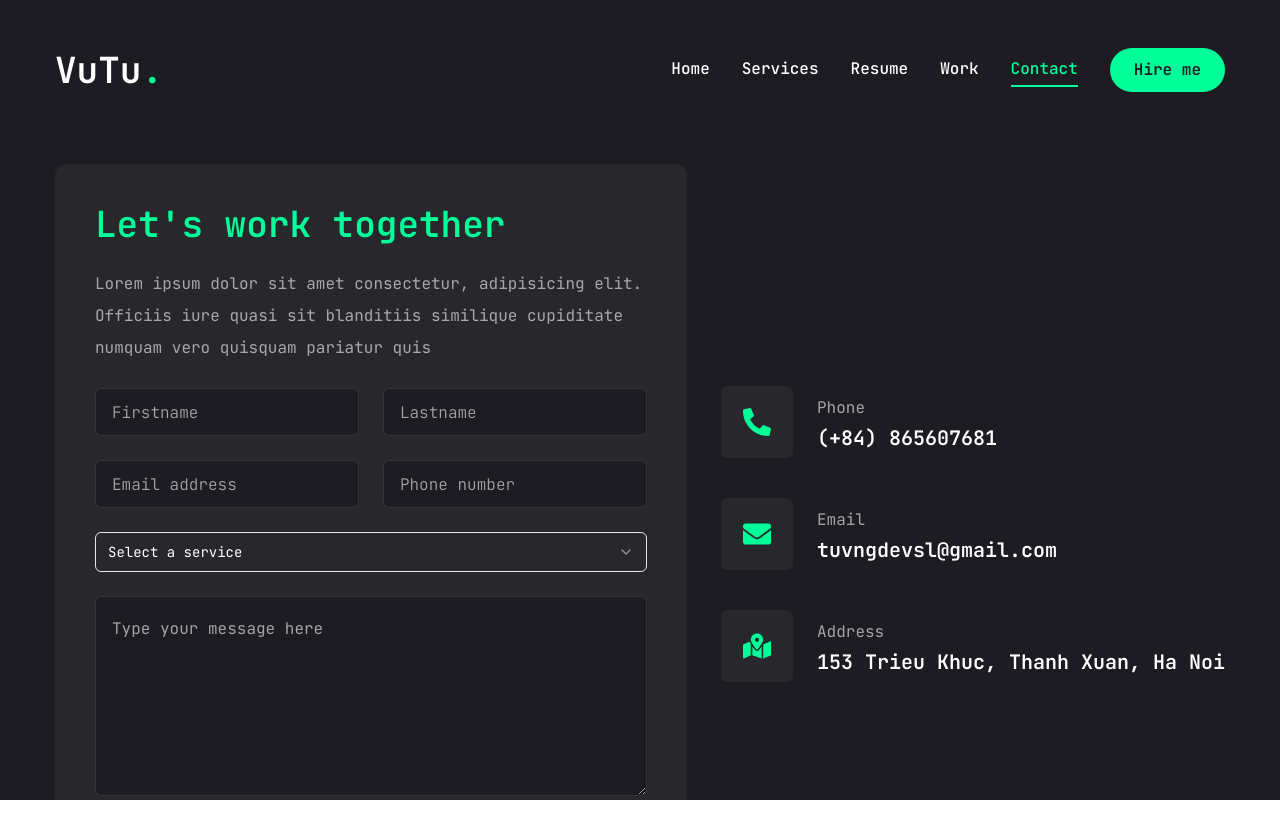
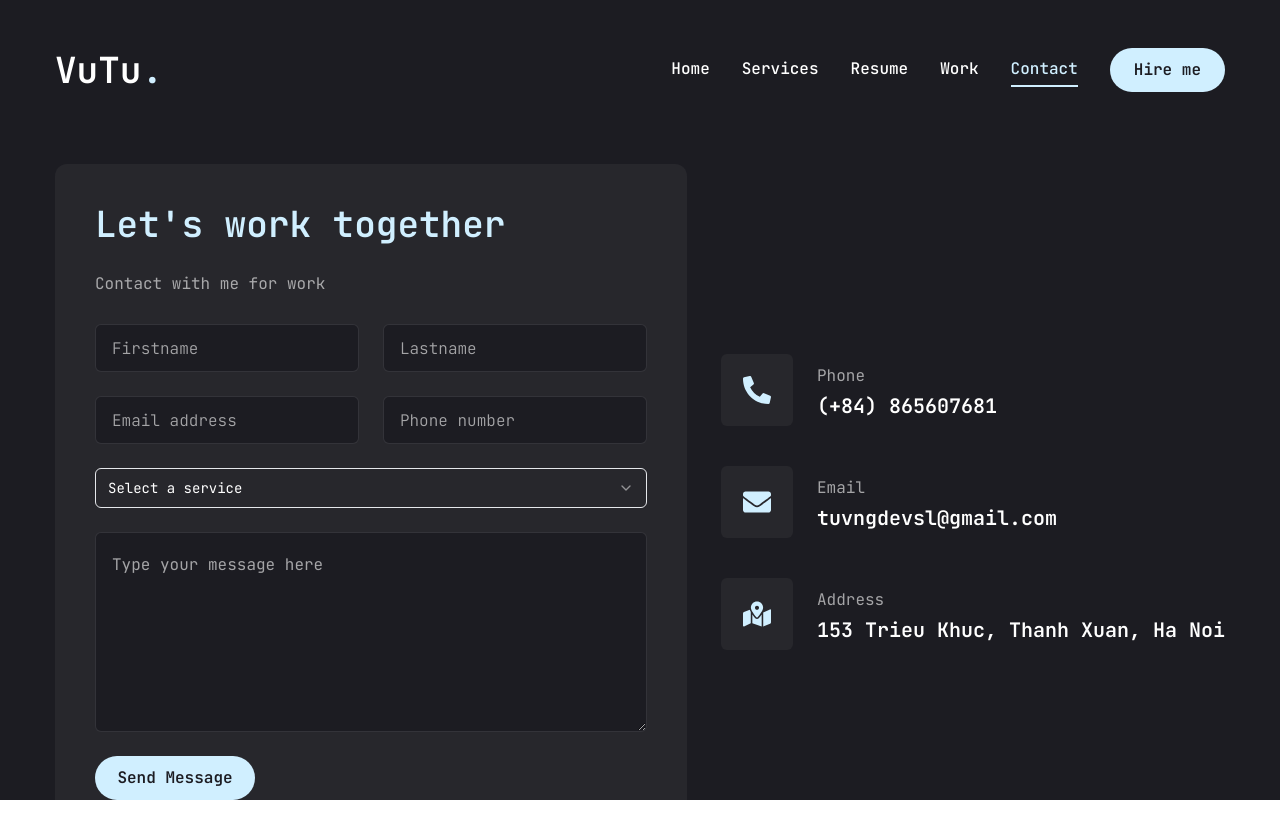
Before and after one commit to BBoyFinger/MyPortfolio, a Next.js app: page /contact in a window 1280 px wide. Shown: the top 838 px of the page. Built offline with nearby package versions, Linux system fonts and the light colour scheme.

Commit message:
Fix color

```diff
--- a/app/contact/page.jsx
+++ b/app/contact/page.jsx
@@ -52,11 +52,7 @@ const contact = () => {
           <div className="xl:w-[54%] order-2 xl:order-none">
             <form className="flex flex-col gap-6 p-10 bg-[#27272c] rounded-xl">
               <h3 className="text-4xl text-accent">Let's work together</h3>
-              <p className="text-white/60">
-                Lorem ipsum dolor sit amet consectetur, adipisicing elit.
-                Officiis iure quasi sit blanditiis similique cupiditate numquam
-                vero quisquam pariatur quis
-              </p>
+              <p className="text-white/60">Contact with me for work</p>
               {/* Input */}
               <div className="grid grid-cols-1 md:grid-cols-2 gap-6">
                 <Input type="firstname" placeholder="Firstname" />
@@ -74,7 +70,7 @@ const contact = () => {
                     <SelectLabel>Select a service</SelectLabel>
                     <SelectItem value="est"> Web Developmet</SelectItem>
                     <SelectItem value="cst"> UI/UX Design</SelectItem>
-                    <SelectItem value="mst"> Logo Design</SelectItem>
+                    <SelectItem value="mst"> Database Design</SelectItem>
                   </SelectGroup>
                 </SelectContent>
               </Select>
--- a/app/services/page.jsx
+++ b/app/services/page.jsx
@@ -55,7 +55,7 @@ const Services = () => {
               >
                 {/* tap */}
                 <div className="w-full flex justify-between items-center">
-                  <div className="text-5xl font-extrabold text-outline text-transparent group-hover:text-outline-hover transition-all duration-500">
+                  <div className="text-5xl font-extrabold text-outline text-transparent group-hover:text-accent-hover transition-all duration-500">
                     {service.num}
                   </div>
                   <Link
--- a/components/Photo.jsx
+++ b/components/Photo.jsx
@@ -40,7 +40,7 @@ const Photo = () => {
             cx="253"
             cy="253"
             r="250"
-            stroke="#00ff99"
+            stroke="#D0EFFF"
             strokeWidth="4"
             strokeLinejoin="round"
             strokeLinecap="round"
--- a/tailwind.config.js
+++ b/tailwind.config.js
@@ -26,8 +26,8 @@ module.exports = {
       colors: {
         primary: "#1c1c22",
         accent: {
-          DEFAULT: "#00ff99",
-          hover: "#00e187",
+          DEFAULT: "#D0EFFF",
+          hover: "#A0D4FF",
         },
       },
       keyframes: {
```
